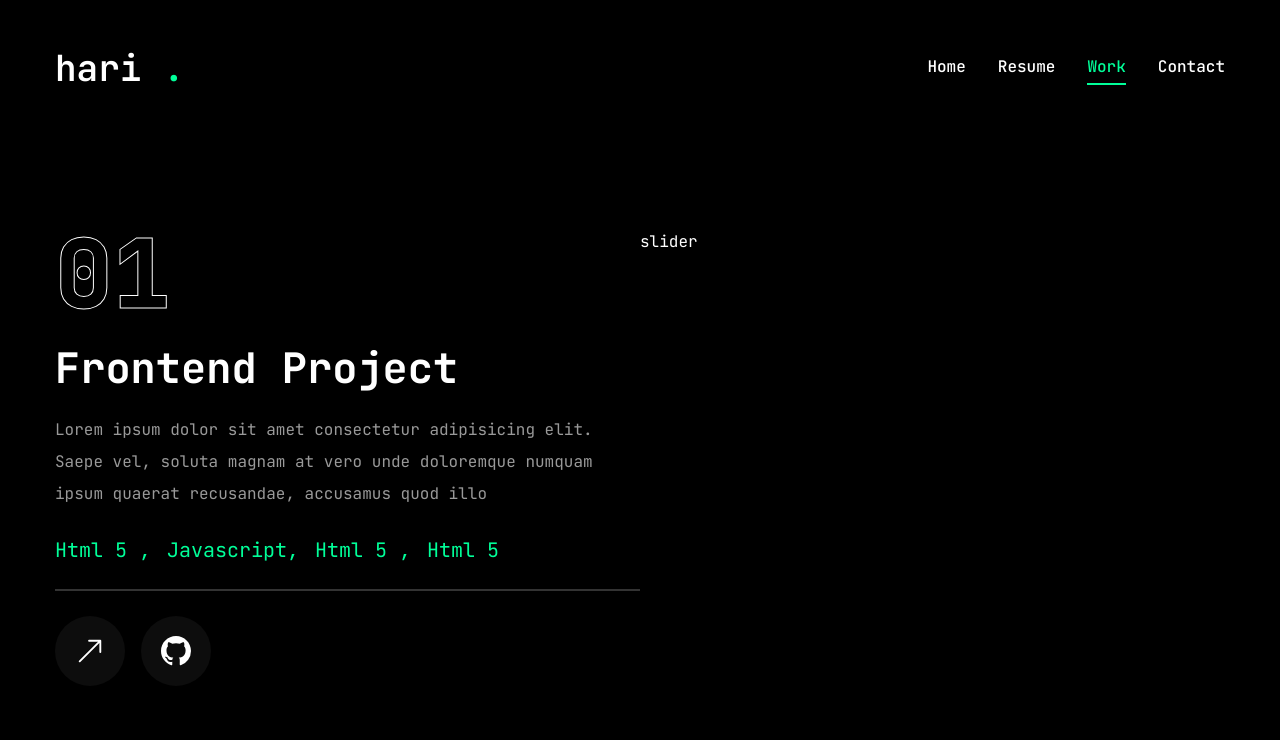
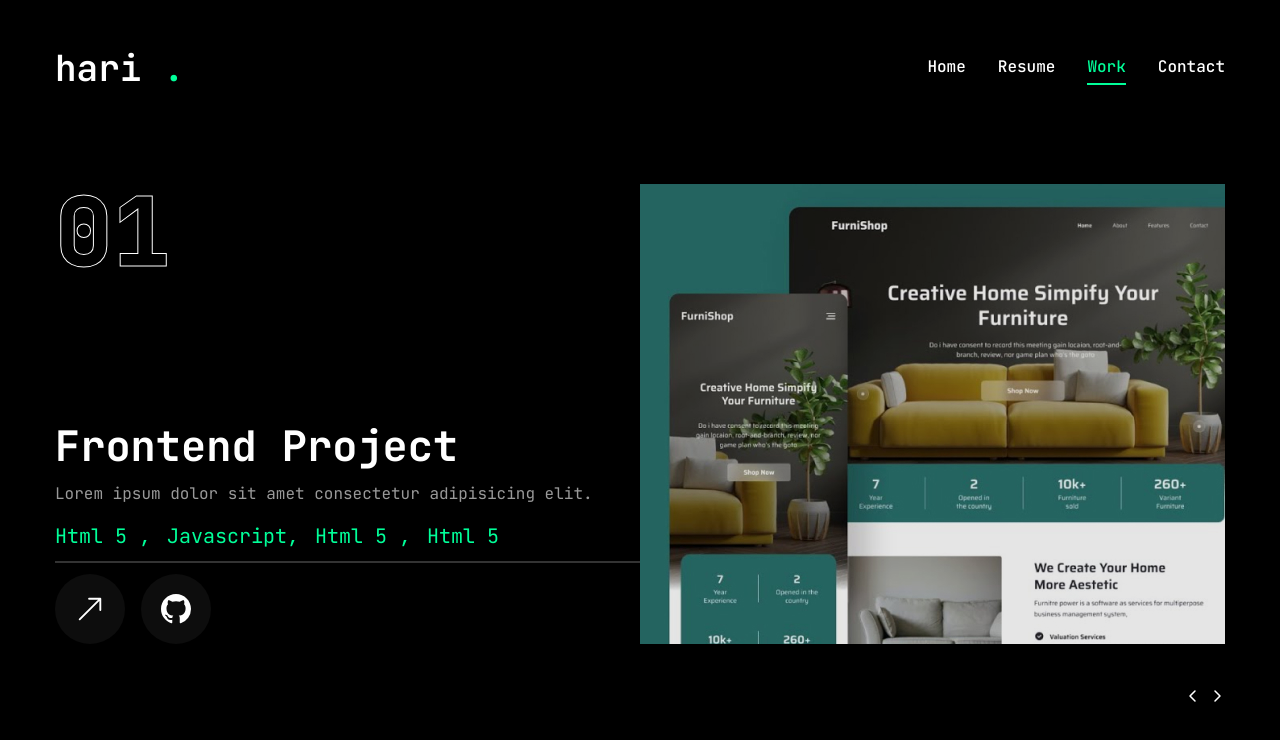
Before and after one commit to hhsaputraa/har-porto, a Next.js app: page /work in a window 1280 px wide. Shown: the top 740 px of the page. Built offline with nearby package versions, Linux system fonts and the light colour scheme.

Commit message:
slider in work page

```diff
--- a/app/work/page.jsx
+++ b/app/work/page.jsx
@@ -10,13 +10,15 @@ import { Tooltip, TooltipContent, TooltipProvider, TooltipTrigger } from "@/comp
 
 import Link from "next/link";
 import Image from "next/image";
+import { handleClientScriptLoad } from "next/script";
+import WorksliderButton from "@/components/WorksliderButton";
 
 const projects = [
   {
     num: "01",
     category: "frontend",
     title: "project 1",
-    description: "Lorem ipsum dolor sit amet consectetur adipisicing elit. Saepe vel, soluta magnam at vero unde doloremque numquam ipsum quaerat recusandae, accusamus quod illo",
+    description: "Lorem ipsum dolor sit amet consectetur adipisicing elit.",
     stack: [{ name: "Html 5 " }, { name: "Javascript" }, { name: "Html 5 " }, { name: "Html 5 " }],
     image: "/assets/work/thumb1.png",
     live: "",
@@ -26,7 +28,7 @@ const projects = [
     num: "02",
     category: "frontend",
     title: "project 1",
-    description: "Lorem ipsum dolor sit amet consectetur adipisicing elit. Saepe vel, soluta magnam at vero unde doloremque numquam ipsum quaerat recusandae, accusamus quod illo",
+    description: "Lorem ipsum dolor sit amet consectetur adipisicing elit.",
     stack: [{ name: "Html 5 " }, { name: "Javascript" }, { name: "Html 5 " }, { name: "Html 5 " }],
     image: "/assets/work/thumb2.png",
     live: "",
@@ -36,7 +38,7 @@ const projects = [
     num: "03",
     category: "frontend",
     title: "project 3",
-    description: "Lorem ipsum dolor sit amet consectetur adipisicing elit. Saepe vel, soluta magnam at vero unde doloremque numquam ipsum quaerat recusandae, accusamus quod illo",
+    description: "Lorem ipsum dolor sit amet consectetur adipisicing elit.",
     stack: [{ name: "Html 5 " }, { name: "Javascript" }, { name: "Html 5 " }, { name: "Html 5 " }],
     image: "/assets/work/thumb1.png",
     live: "",
@@ -45,12 +47,19 @@ const projects = [
 ];
 const Work = () => {
   const [project, setProject] = useState(projects[0]);
+
+  const handleSlideChange = (swiper) => {
+    //get current slide index
+    const currentIndex = swiper.activeIndex;
+    //update project state based on current slide index
+    setProject(projects[currentIndex]);
+  };
   return (
-    <motion.section initial={{ opacity: 0 }} animate={{ opacity: 1 }} className="min-h-[80vh] flex flex-col justify-center py-12 xl:px-0 ">
+    <motion.section initial={{ opacity: 0 }} animate={{ opacity: 1, transition: { delay: 2.4, duration: 0.4, ease: "easeIn" } }} className="min-h-[80vh] flex flex-col justify-center py-12 xl:px-0 ">
       <div className="container mx-auto">
         <div className="flex flex-col xl:flex-row xl:gap-[30-px]">
-          <div className="w-full xl:-w-[50%] xl:h-[460px] flex flex-col xl:justify-between order-2 xl:order-none">
-            <div className="flex flex-col gap-[30px]">
+          <div className="w-full xl:w-[50%] xl:h-[460px] flex flex-col xl:justify-between order-2 xl:order-none">
+            <div className="flex flex-col gap-[30px] h-[50%]">
               {/* outline num */}
               <div className="text-8xl leading-none font-extrabold text-transparent text-outline">{project.num}</div>
             </div>
@@ -101,7 +110,26 @@ const Work = () => {
               </Link>
             </div>
           </div>
-          <div className="w-full xl:-w-[50%]">slider</div>
+          <div className="w-full xl:w-[50%]">
+            <Swiper spaceBetween={30} slidesPerView={1} className="xl:h-[520px] mb-12" onSlideChange={handleSlideChange}>
+              {projects.map((project, index) => {
+                return (
+                  <SwiperSlide key={index} className="w-full">
+                    <div className="h-[460px] relative group flex justify-center items-center bg-pink-50/20">
+                      {/* overlay */}
+                      <div className="absolute top-0 bottom-0 w-full h-full bg-black/10 z-10"></div>
+                      {/* image */}
+                      <div className="relative w-full h-full">
+                        <Image src={project.image} fill className="object-cover" alt="" />
+                      </div>
+                    </div>
+                  </SwiperSlide>
+                );
+              })}
+              {/* slider button */}
+              <WorksliderButton containerStyles="flex gap-2 absolute right-0 bottom-[calc(50%_-_22px)] xl:bottom-0 z-20 w-full justify-between xl:w-max xl:justify-none" />
+            </Swiper>
+          </div>
         </div>
       </div>
     </motion.section>
--- /dev/null
+++ b/components/WorksliderButton.jsx
@@ -0,0 +1,19 @@
+"use client";
+
+import { useSwiper } from "swiper/react";
+import { PiCaretLeftBold, PiCaretRightBold } from "react-icons/pi";
+const WorksliderButton = ({ containerStyles, btnStyles, iconsStyles }) => {
+  const swiper = useSwiper();
+  return (
+    <div className={containerStyles}>
+      <button className={btnStyles} onClick={() => swiper.slidePrev()}>
+        <PiCaretLeftBold className={iconsStyles} />
+      </button>
+      <button className={btnStyles} onClick={() => swiper.slideNext()}>
+        <PiCaretRightBold className={iconsStyles} />
+      </button>
+    </div>
+  );
+};
+
+export default WorksliderButton;
```
